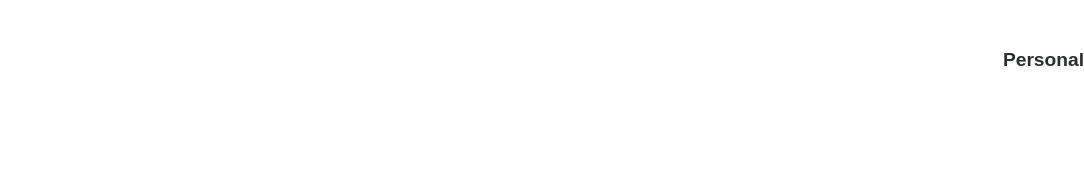
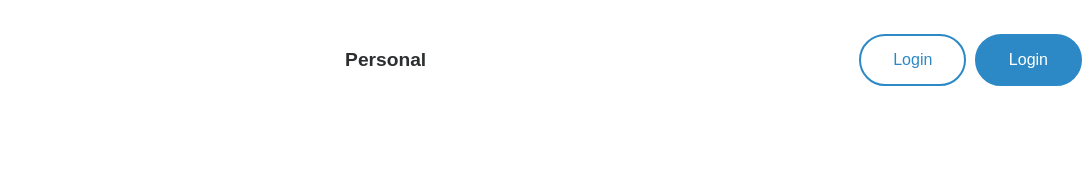
Before and after one commit to victory-nwawunze/payPal.Ng-clone, a plain HTML site: page index.html in a window 1280 px wide. Shown: the full height of the page, 196-1280 px from the left. Drawn offline with Linux system fonts and the light colour scheme; a web font is replaced by a local one.

Commit message:
created navbar

```diff
--- a/css/style.css
+++ b/css/style.css
@@ -25,3 +25,31 @@
     font-weight: 600;
     font-size: larger;
 }
+.button-1{
+     border: none;
+     background-color: #fff;
+     color: #2C89C6;
+     padding: 15px 32px;
+     text-align: center;
+     text-decoration: none;
+     display: inline-block;
+     font-size: 16px;
+     margin: 4px 2px;
+     border-radius: 50px;
+     cursor: pointer;
+     border: 2px solid #2C89C6;
+}
+.button-2{
+     border: none;
+     background-color: #2C89C6;
+     color: #FFFFFF;
+     padding: 15px 32px;
+     text-align: center;
+     text-decoration: none;
+     display: inline-block;
+     font-size: 16px;
+     margin: 4px 2px;
+     border-radius: 50px;
+     cursor: pointer;
+     border: 2px solid #2C89C6;
+}
--- a/index.html
+++ b/index.html
@@ -14,7 +14,14 @@
         <div class="navbar-text">
            <p>Personal</p>
         </div>
-
+       <div class="navbar-button">
+           <button class="button-1">
+               Login
+           </button>
+           <button class="button-2">
+               Login
+           </button>
+       </div>
     </nav>
     <h1>Hero section</h1>
 </body>
```
